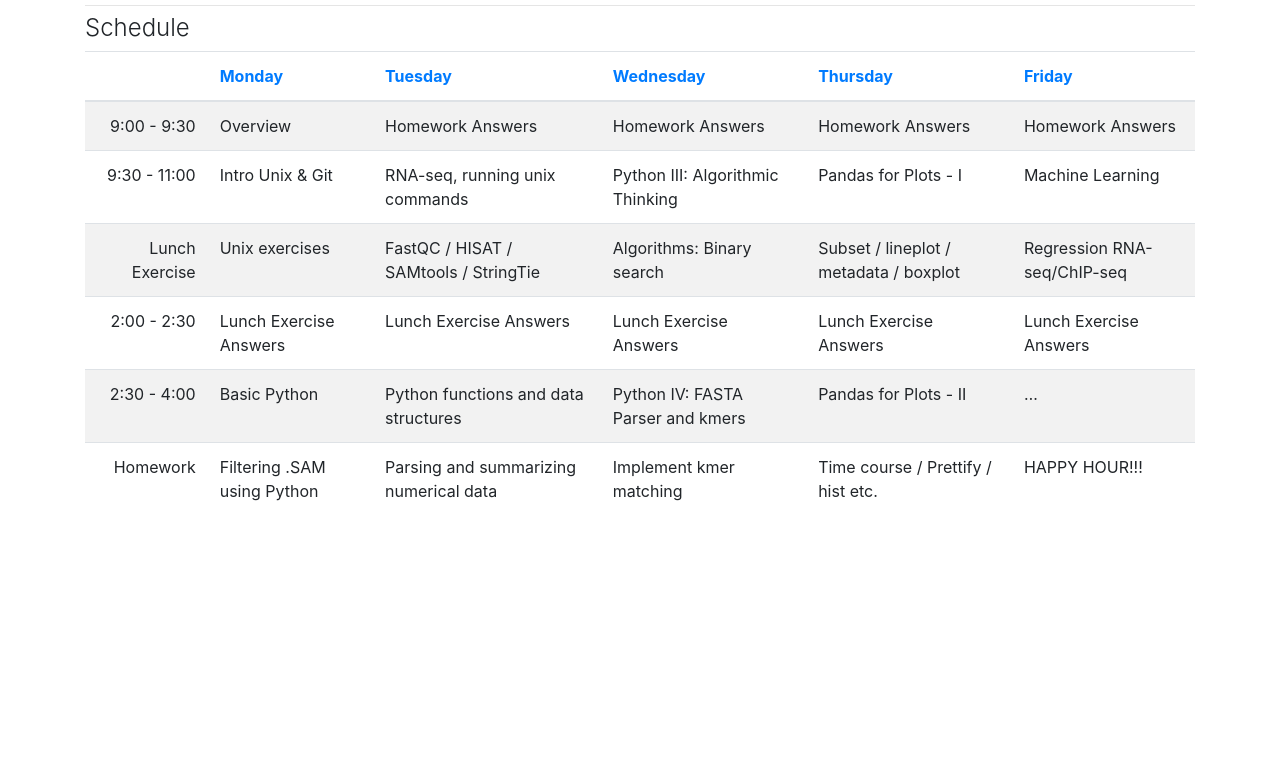
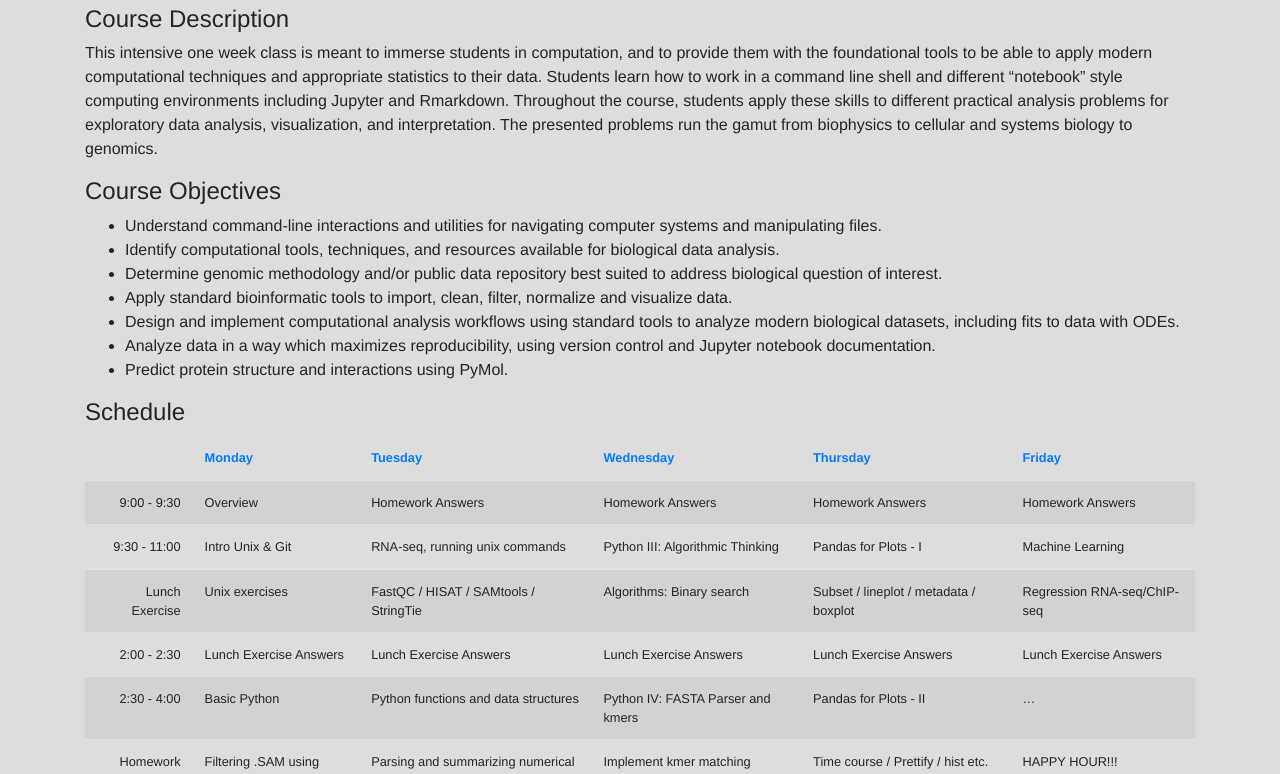
Before and after one commit to timplab/bcmb_bootcamp, a plain HTML site: page index.html in a window 1280 px wide. Shown: the part 150-924 px from the top of the page. Before the commit the page ends 800 px from the top, so only its background shows below. Drawn offline with nearby package versions, Linux system fonts and the light colour scheme.

Commit message:
General formatting and updates to landing page.

```diff
--- a/css/bcmb.css
+++ b/css/bcmb.css
@@ -36,3 +36,13 @@ $AccentRed			: #76232F;
 .navbar-custom .nav-item:hover .nav-link {
     color: #F1C400;
 }
+
+.table-text-md {
+  font-size: 0.8rem;
+}
+
+body {
+	font-family: Gotham, "Helvetica Neue", Helvetica, Arial, "sans-serif";
+	background-color: #DDD;
+	margin: 0;
+}
--- a/index.html
+++ b/index.html
@@ -42,7 +42,7 @@
       <div class="row">
         <div class="col-12">
           <h2 class="font-weight-light text-center text-lg-left mt-4 mb-0">BCMB Computational Biology Bootcamp</h2>
-          <h4 class="font-weight-light font-italics">Fall 2020</h6>
+          <footer class="blockquote-footer">Fall 2020</footer>
           <hr class="mt-2 mb-2">
 
 
@@ -54,10 +54,22 @@
 <div class="container">
   <div class="row">
     <div class="col-12">
+      <h4 class="font-weight-light">Course Description</h4>
+      <p>This intensive one week class is meant to immerse students in computation, and to provide them with the foundational tools to be able to apply modern computational techniques and appropriate statistics to their data.  Students learn how to work in a command line shell and different “notebook” style computing environments including Jupyter and Rmarkdown.  Throughout the course, students apply these skills to different practical analysis problems for exploratory data analysis, visualization, and interpretation.  The presented problems run the gamut from biophysics to cellular and systems biology to genomics.</p>
 
+      <h4 class="font-weight-light">Course Objectives</h4>
+      <ul>
+        <li>Understand command-line interactions and utilities for navigating computer systems and manipulating files.</li>
+        <li>Identify computational tools, techniques, and resources available for biological data analysis.</li>
+        <li>Determine genomic methodology and/or public data repository best suited to address biological question of interest.</li>
+        <li>Apply standard bioinformatic tools to import, clean, filter, normalize and visualize data.</li>
+        <li>Design and implement computational analysis workflows using standard tools to analyze modern biological datasets, including fits to data with ODEs.</li>
+        <li>Analyze data in a way which maximizes reproducibility, using version control and Jupyter notebook documentation.</li>
+        <li>Predict protein structure and interactions using PyMol.</li>
+      </ul>
       <h4 class="font-weight-light">Schedule</h4>
 
-        <table class="table table-striped well">
+        <table class="table table-striped well table-text-md">
           <thead>
             <tr>
               <th style="text-align: right"> </th>
```
